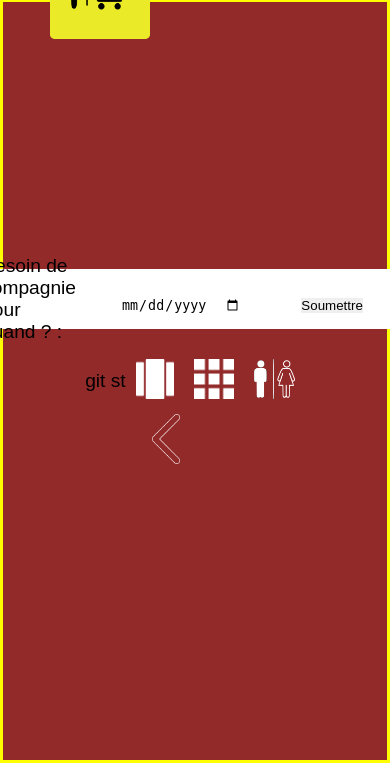
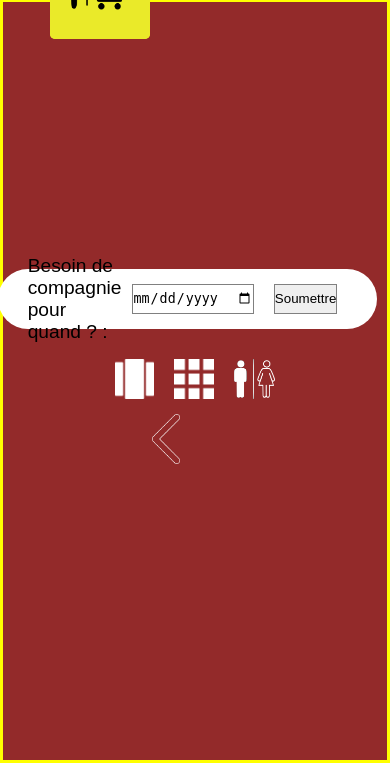
Before and after one commit to olivierjoubert/Firemen, a PHP site: page /catalogueFemme.php in a window 390 px wide; the page is wider, and only the part inside the window is pictured. Shown: the part 81-844 px from the top of that part. Run offline with PHP 8.4, Linux system fonts and the light colour scheme; some web fonts are replaced.

Commit message:
Fixing small pices for responsive + cleaning css

```diff
--- a/catalogue.php
+++ b/catalogue.php
@@ -9,11 +9,10 @@
     <div class ="main-container">
         <div class="catalogue-topbar">
             <div class="dispo">
-                <label for="start">Besoin de compagnie pour quand ? : </label>
+                <label for="start">Besoin de compagnie<br> pour quand ? : </label>
                 <form class="dispo-form">
-                    <i class="fas fa-ad"></i>
                     <input type="date" id="dispo-calendar" class="dispo-calendar form" name="dispo-calendar">
-                    <input type="button" class ="form" value="Soumettre" onclick="date()">
+                    <input type="button" class ="form" value="  Soumettre  " onclick="date()">
                 </form>
             </div>
         </div>
--- a/catalogueFemme.php
+++ b/catalogueFemme.php
@@ -11,13 +11,12 @@
             <div class="dispo">
                 <label for="start">Besoin de compagnie pour quand ? : </label>
                 <form class="dispo-form">
-                    <i class="fas fa-ad"></i>
                     <input type="date" id="dispo-calendar" class="dispo-calendar form" name="dispo-calendar">
                     <input type="button" class ="form" value="Soumettre" onclick="date()">
                 </form>
             </div>
         </div>
-        <div class="catalogue-icons">git st
+        <div class="catalogue-icons">
             <div><img  id="to-carou" class="catalogue-icon" src="assets/carousel.png" alt="Carousel"></div>
             <div><img  id="to-mosaic" class="catalogue-icon" src="assets/mosaic.png" alt="Mosaic"></div>
             <div><a href="catalogue.php"><img class="catalogue-icon" src="assets/icon_man2.png" alt="womanButton"></a></div>
--- a/formulaire.php
+++ b/formulaire.php
@@ -15,15 +15,15 @@ require('head.php')
         </h3>
         <h3 class="texte-du-formulaire dernière-demande-formulaire">Indiquez lui où se retrouver et pour quoi faire?</h3>
         <form class = "formulaire-de-contact" action="" method="get">
-            <div>
+            <div class="form-cell">
                 <label for="identity">Votre nom :</label>
                 <input type="text" id="identity" name="identity" class="champ">
             </div>
-            <div>
+            <div class="form-cell">
                 <label for="address">Votre adresse:</label>
                 <input type="text" id="address" name="address" class="champ">
             </div>
-            <div>
+            <div class="form-cell">
                 <label for="action">Quel type d'intervention désirez-vous?</label>
                 <select name="action" id="action">
                     <option value="action1">PARLER DE LA PLUIE ET DU BEAU TEMPS</option>
--- a/index.php
+++ b/index.php
@@ -16,11 +16,11 @@
     ?>
     <div class="main-container-index">
 
-        <div class="main-divs main-div-right">
-            <!--<a href="formulaire.php">-->
+        <div class="main-divs main-div-left">
+            <a href="formulaire.php">
             <p class="titles">Une urgence ?</p>
             <img id="clipped-left" src="https://cdn.pixabay.com/photo/2020/03/08/22/44/fire-4913958_960_720.jpg" alt="">
-            <!--            </a>-->
+            </a>
         </div>
         <div class="div-logo">
             <img id="clipped-logo" src="assets/adoptePompier.png" alt="">
--- a/style.css
+++ b/style.css
@@ -34,13 +34,10 @@ a, a:visited{
 
 a:hover{
     cursor:pointer;
-    font-size: 1.5em;
-    transition-duration: 0.4s;
 }
 
 .titles{
     color: var(--secondary-color);
-
 }
 
 
@@ -104,11 +101,12 @@ footer {
     display: flex;
     flex-direction: column;
     justify-content: flex-start;
-    align-items: flex-end;
+    align-items: flex-start;
 }
 
-.main-div-right{
-    justify-content: flex-end;
+.main-div-left{
+    align-items: flex-end;
+    text-align: end;
 }
 
 #clipped-logo {
@@ -176,6 +174,12 @@ nav{
     background-color: #4a8d08;
     border-radius: 5px;
     cursor: pointer;
+}
+
+#menu a:hover{
+    cursor:pointer;
+    font-size: 1.5em;
+    transition-duration: 0.4s;
 }
 
 #burger{
@@ -268,21 +272,22 @@ nav{
     border-color: grey;
     height: 60px;
     width:auto;
-    padding: 0px 30px;
+    padding: 0 30px;
     display:flex;
     align-items: center;
     justify-content: space-between;
-    margin-right: 30px;
-}
-
-.form{
-    margin: 0px 30px;
+    margin-right: 15px;
 }
 
 .dispo-form{
     display: flex;
     align-items: center;
-    padding-top: 15px;
+}
+
+.dispo-form input{
+    margin: 0 10px;
+    border: solid 1px grey;
+    height: 30px;
 }
 
 .cards{
@@ -391,7 +396,7 @@ nav{
 
 /* ===================== FORMULAIRE =================  */
 
-label{
+.form-cell label{
     padding: 5px;
     margin: 10px;
 }
@@ -403,7 +408,7 @@ label{
     width: 250px;
 }
 
-formulaire input{
+.form-cell input{
     margin-left: 300px;
     margin-top: 40px;
 }
```
